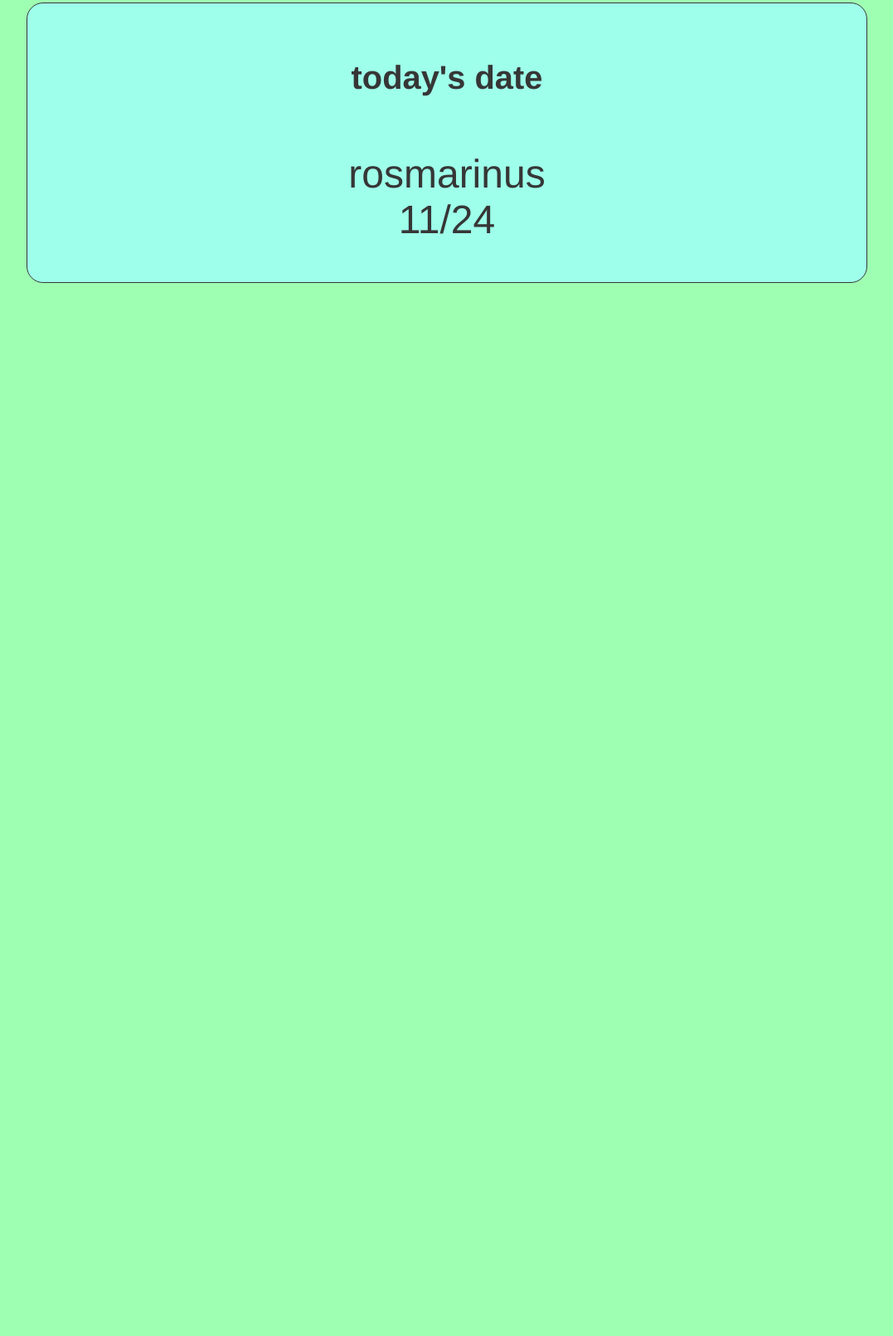
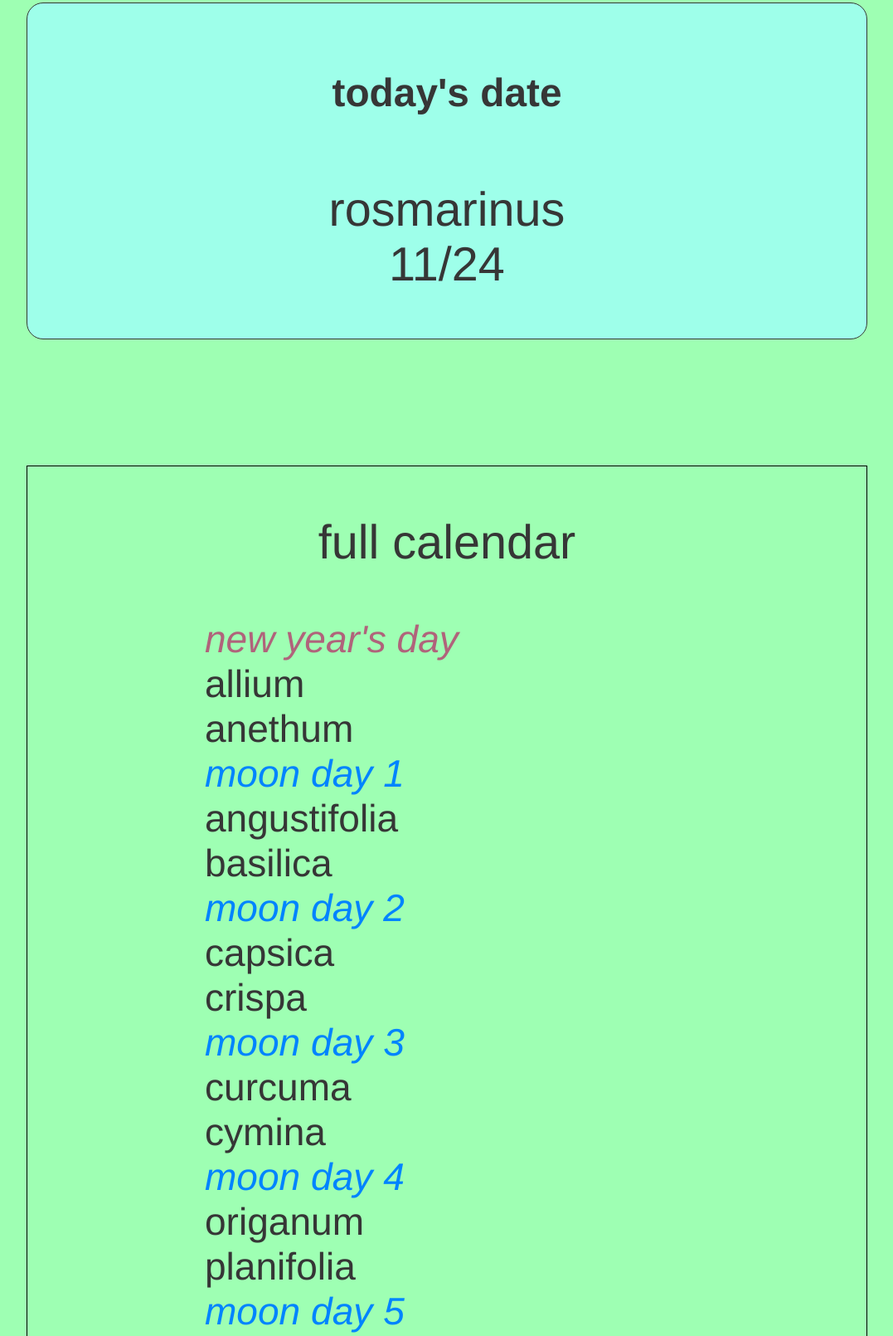
Before and after one commit to calmichean/calmichean.github.io, a plain HTML site: page index.html in a window 1280 px wide. Shown: the part 5-1615 px from the top of the page at 83% size, without its empty margins (102-1179 px from the left). Before the commit the page ends 800 px from the top, so only its background shows below. Drawn offline with Linux system fonts and the light colour scheme.

Commit message:
show the whole calendar on the page

```diff
--- a/date_func.js
+++ b/date_func.js
@@ -14,6 +14,7 @@ const moon_days = {
   296: 5,
   355: 6
 };
+
 const months = [
   {"start":2, "end":30, "number":1, "name": "allium"},
   {"start":31, "end":59, "number":2, "name": "anethum"},
@@ -29,7 +30,6 @@ const months = [
   {"start":326, "end":354, "number":12, "name": "zingiber"}
 ];
 
-// not sure days_this_year is accurate with leap years
 const greg = {};
 greg.current_year = new Date().getFullYear();
 greg.is_leapyear = (greg.current_year % 4 == 0); // TODO: it's more complicated than this
@@ -52,7 +52,7 @@ greg.current_day = (function() {
 // this does something with leap years at some point
 const coincident_gregorian_year = greg.current_year - (greg.current_day > offset ? 0 : 1);
 
-const days_this_year = (function(){
+const days_this_year = (function(){// not sure this is accurate with leap years
   let gg = greg.days_in_months; // is this right? should be of coincident_gregorian_year
   let total = 0;
   for (let i in gg) total += gg[i];
@@ -110,3 +110,38 @@ function format_for_html(date) {
 }
 
 document.getElementById("date_info").innerHTML = format_for_html(todays_date());
+
+const calendar_in_order = (function() {
+  let m = [];
+  m.push('new year\'s day');
+
+  let jj = 0;
+  for (let i = 0; i < months.length; i++) {
+    m.push(months[i]["name"]);
+    if (i % 2 != 0) {
+      jj = i - jj;
+      m.push('moon day ' + jj); // i=jj: 1=1, 3=2, 5=3, 7=4, 9=5, 11=6
+    }
+  }
+
+  m.push('end of year time');
+  return m;
+})();
+
+const calendar_display = (function() {
+  let s = "";
+  for (let i = 0; i < calendar_in_order.length; i++) {
+    if (calendar_in_order[i].includes("year")) {
+      s += '<li class="buffer">';
+    }
+    else if (calendar_in_order[i].includes("moon day")) {
+      s += '<li class="moon">';
+    } else {
+      s += '<li>';
+    }
+    s += calendar_in_order[i] + '</li>';
+  }
+  return s;
+})();
+
+document.getElementById("calendar-items").innerHTML = calendar_display;
--- a/index.html
+++ b/index.html
@@ -11,15 +11,37 @@
         font-size: 3em;
       }
       #main-article {
+        border: solid 1px #363636;
+        border-radius: 20px;
+        background-color: #9effea;
+      }
+      article {
         margin-left: 10%;
         margin-right: 10%;
         padding-left: 5%;
         padding-right: 5%;
         width: 70%;
-        border: solid 1px #363636;
-        border-radius: 20px;
         text-align: center;
-        background-color: #9effea;
+        font-size: 1.2em;
+      }
+      ul {
+        text-align: left;
+        list-style-type: none;
+        font-size: 0.8em;
+        width:80%;
+        padding-left: 17%;
+      }
+      #calendar-layout {
+        margin-top: 12%;
+        border: solid 1px black;
+      }
+      .moon {
+        color:#0084ff;
+        font-style: italic;
+      }
+      .buffer {
+        color: #b0637b;
+        font-style: oblique;
       }
     </style>
   </head>
@@ -30,6 +52,15 @@
       <p id="date_info">
       </p>
     </article>
+
+    <article id="calendar-layout">
+      <p>
+        full calendar
+      </p>
+      <ul id="calendar-items">
+        <li>thing</li>
+      </ul>
+    </article>
     <script src="date_func.js"></script>
   </body>
 </html>
```
